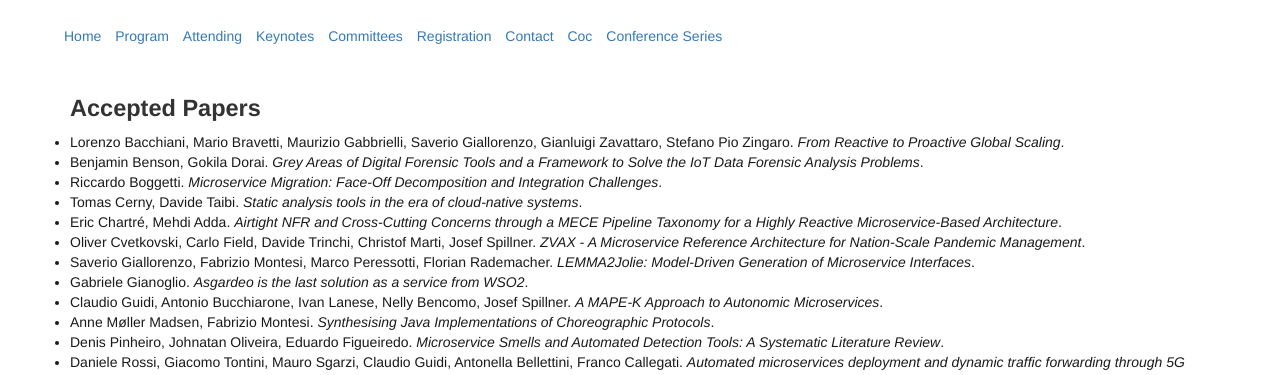
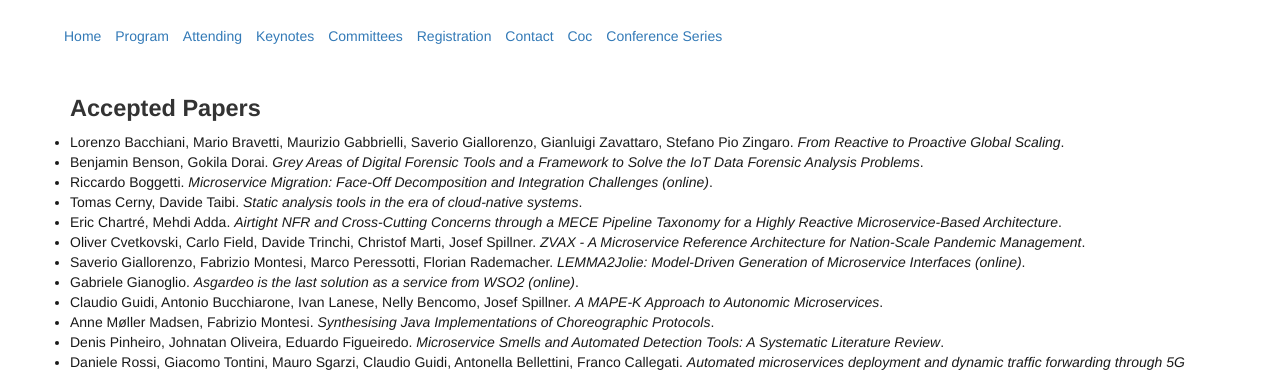
Before and after one commit to microservices-community/microservices-2022, a Jekyll site: the page built from accepted.md, in a window 1280 px wide. Shown: the part 402-777 px from the top of the page. Built offline with Jekyll 4.4.1, drawn with Linux system fonts in a browser that asks for light colours.

Commit message:
Update papers.yml

```diff
--- a/_data/papers.yml
+++ b/_data/papers.yml
@@ -46,7 +46,7 @@
 #3
 - authors:
     - Riccardo Boggetti
-  title: "Microservice Migration: Face-Off Decomposition and Integration Challenges"
+  title: "Microservice Migration: Face-Off Decomposition and Integration Challenges (online)"
   paper: paper_3.pdf
 #  slides: empty_slides.pdf
   abstract: |
@@ -106,7 +106,7 @@
     - Fabrizio Montesi
     - Marco Peressotti
     - Florian Rademacher
-  title: "LEMMA2Jolie: Model-Driven Generation of Microservice Interfaces"
+  title: "LEMMA2Jolie: Model-Driven Generation of Microservice Interfaces (online)"
   paper: paper_7.pdf
 #  slides: empty_slides.pdf
   abstract: |
@@ -119,7 +119,7 @@
 #8
 - authors:
     - Gabriele Gianoglio
-  title: Asgardeo is the last solution as a service from WSO2
+  title: Asgardeo is the last solution as a service from WSO2 (online)
   paper: paper_8.pdf
 #  slides: empty_slides.pdf
   abstract: |
```
